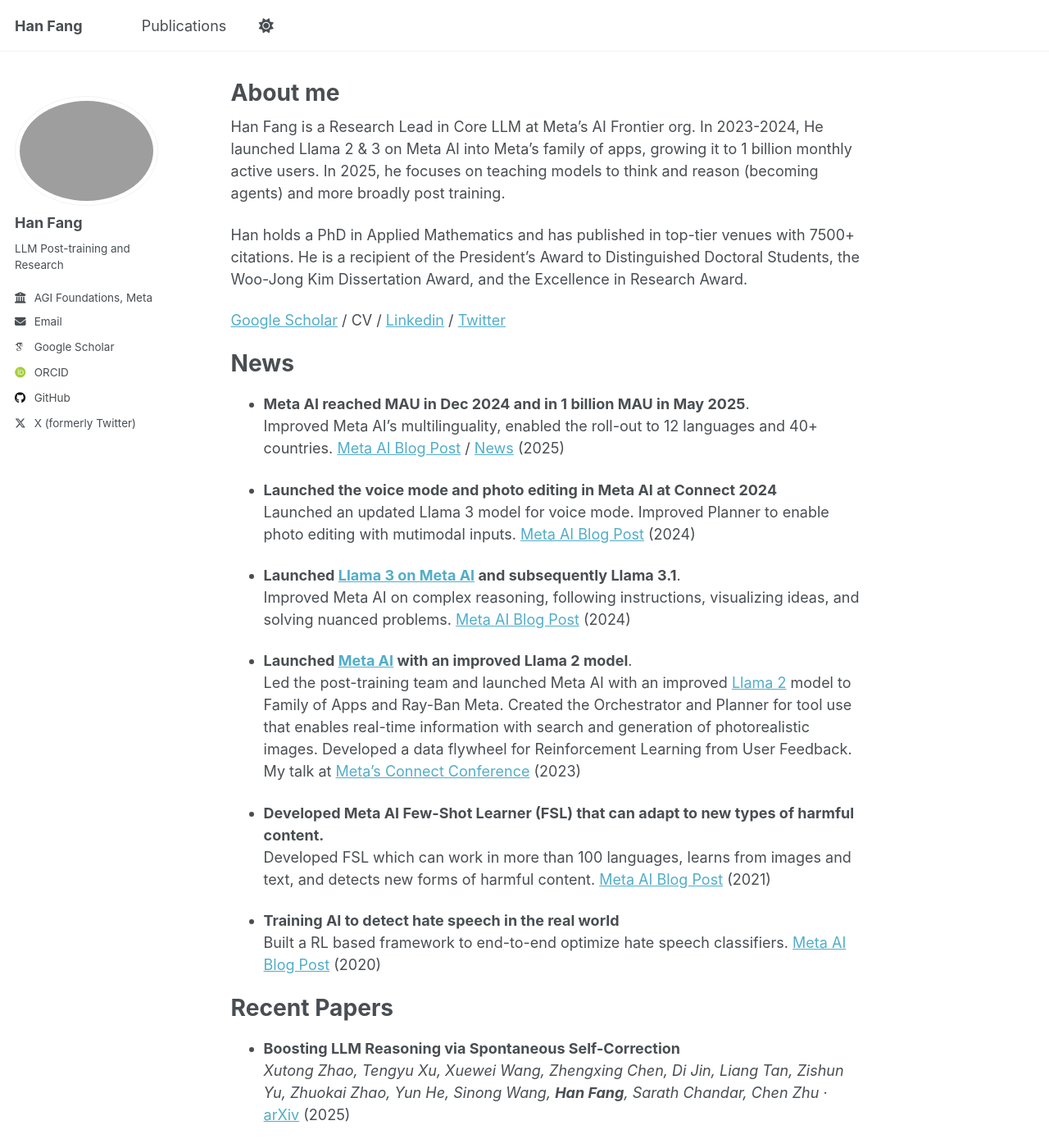
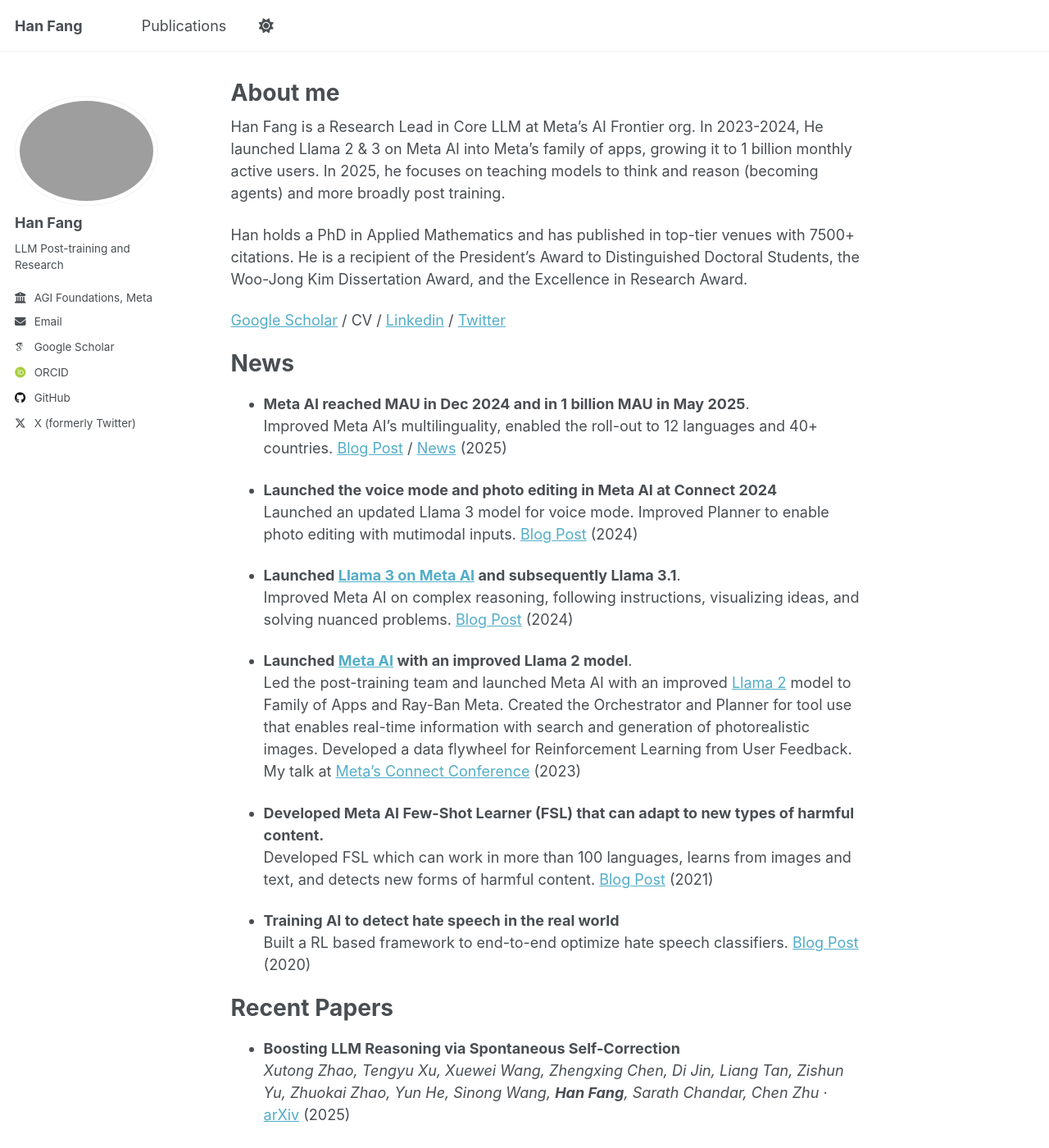
Before and after one commit to hanfang/hanfang.github.io, a Jekyll site: the page built from _pages/about.md, in a window 1280 px wide and 1400 px high. Shown: the whole window at 82% size. Built offline with Jekyll 4.4.1, drawn with Linux system fonts in a browser that asks for light colours; some web fonts are replaced.

Commit message:
Update about.md

```diff
--- a/_pages/about.md
+++ b/_pages/about.md
@@ -19,22 +19,22 @@
 ======
 
 * **Meta AI reached MAU in Dec 2024 and in 1 billion MAU in May 2025**.
-  Improved Meta AI's multilinguality, enabled the roll-out to 12 languages and 40+ countries. [Meta AI Blog Post](https://ai.meta.com/blog/future-of-ai-built-with-llama/) / [News](https://techcrunch.com/2025/05/29/meta-ai-now-has-1b-monthly-active-users/) (2025)
+  Improved Meta AI's multilinguality, enabled the roll-out to 12 languages and 40+ countries. [Blog Post](https://ai.meta.com/blog/future-of-ai-built-with-llama/) / [News](https://techcrunch.com/2025/05/29/meta-ai-now-has-1b-monthly-active-users/) (2025)
 
 * **Launched the voice mode and photo editing in Meta AI at Connect 2024**
-  Launched an updated Llama 3 model for voice mode. Improved Planner to enable photo editing with mutimodal inputs. [Meta AI Blog Post](https://about.fb.com/news/2024/09/metas-ai-product-news-connect/)  (2024)
+  Launched an updated Llama 3 model for voice mode. Improved Planner to enable photo editing with mutimodal inputs. [Blog Post](https://about.fb.com/news/2024/09/metas-ai-product-news-connect/)  (2024)
 
 * **Launched [Llama 3 on Meta AI](https://ai.meta.com/blog/meta-llama-3/) and subsequently Llama 3.1**.
-  Improved Meta AI on complex reasoning, following instructions, visualizing ideas, and solving nuanced problems. [Meta AI Blog Post](https://ai.meta.com/blog/meta-llama-3-1/) (2024)
+  Improved Meta AI on complex reasoning, following instructions, visualizing ideas, and solving nuanced problems. [Blog Post](https://ai.meta.com/blog/meta-llama-3-1/) (2024)
 
 * **Launched [Meta AI](https://www.meta.ai/) with an improved Llama 2 model**.
   Led the post-training team and launched Meta AI with an improved [Llama 2](https://about.fb.com/news/2023/09/introducing-ai-powered-assistants-characters-and-creative-tools/) model to Family of Apps and Ray-Ban Meta. Created the Orchestrator and Planner for tool use that enables real-time information with search and generation of photorealistic images. Developed a data flywheel for Reinforcement Learning from User Feedback. My talk at [Meta's Connect Conference](https://developers.facebook.com/videos/2023/building-metas-next-generation-ai-product-experiences-with-llama/) (2023)
 
 * **Developed Meta AI Few-Shot Learner (FSL) that can adapt to new types of harmful content.**
-  Developed FSL which can work in more than 100 languages, learns from images and text, and detects new forms of harmful content. [Meta AI Blog Post](https://ai.meta.com/blog/harmful-content-can-evolve-quickly-our-new-ai-system-adapts-to-tackle-it/) (2021)
+  Developed FSL which can work in more than 100 languages, learns from images and text, and detects new forms of harmful content. [Blog Post](https://ai.meta.com/blog/harmful-content-can-evolve-quickly-our-new-ai-system-adapts-to-tackle-it/) (2021)
 
 * **Training AI to detect hate speech in the real world**
-  Built a RL based framework to end-to-end optimize hate speech classifiers. [Meta AI Blog Post](https://ai.meta.com/blog/training-ai-to-detect-hate-speech-in-the-real-world/) (2020)
+  Built a RL based framework to end-to-end optimize hate speech classifiers. [Blog Post](https://ai.meta.com/blog/training-ai-to-detect-hate-speech-in-the-real-world/) (2020)
 
 Recent Papers
 ======
```
